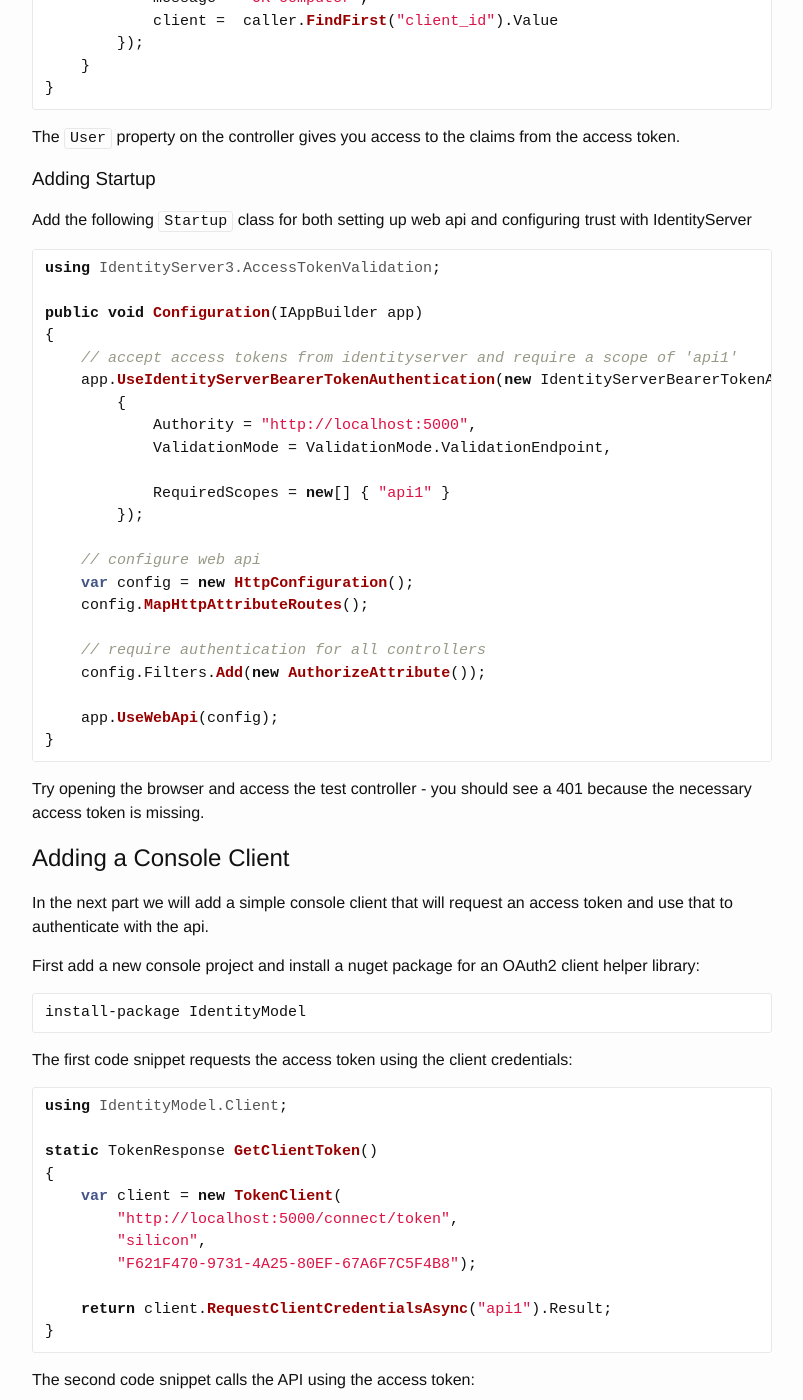
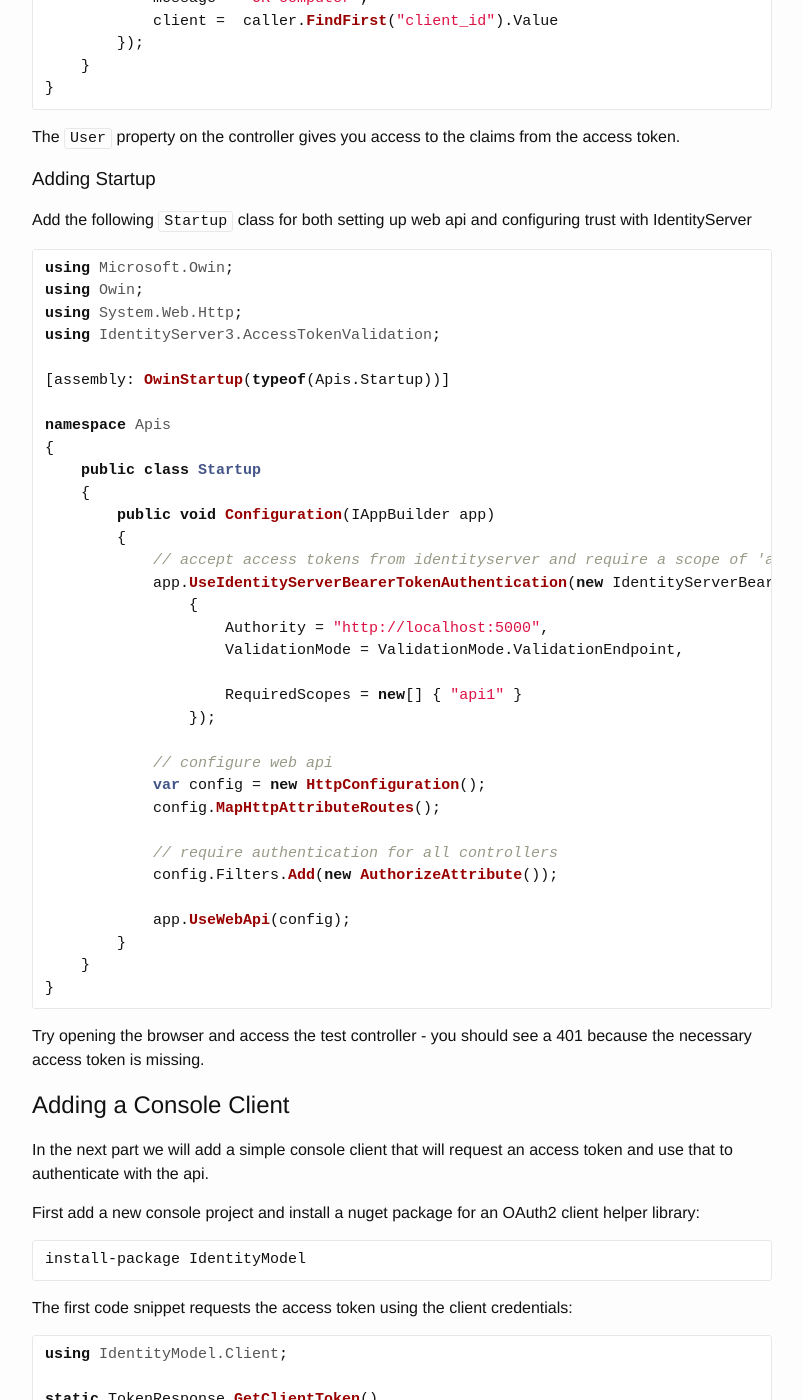
Before and after one commit to IdentityServer/Documentation, a Jekyll site: the page built from docsv2/overview/simplestOAuth.md, in a window 1280 px wide and 1400 px high, scrolled down 4457 px. Shown: the whole window, without its empty margins (238-1041 px from the left). Built offline with Jekyll 4.4.1, drawn with Linux system fonts in a browser that asks for light colours.

Commit message:
Correction of source snippet for simplestOAuth.html (#225)
Currently, the source code for the startup class misses some attribute, namespace and class definition.
For skilled programmers this won't be a big deal, but still this shoudl be consistent with other code snippets on the page.

````diff
--- a/docsv2/overview/simplestOAuth.md
+++ b/docsv2/overview/simplestOAuth.md
@@ -208,27 +208,38 @@
 Add the following `Startup` class for both setting up web api and configuring trust with IdentityServer
 
 ```csharp
+using Microsoft.Owin;
+using Owin;
+using System.Web.Http;
 using IdentityServer3.AccessTokenValidation;
 
-public void Configuration(IAppBuilder app)
+[assembly: OwinStartup(typeof(Apis.Startup))]
+
+namespace Apis
 {
-    // accept access tokens from identityserver and require a scope of 'api1'
-    app.UseIdentityServerBearerTokenAuthentication(new IdentityServerBearerTokenAuthenticationOptions
+    public class Startup
+    {
+        public void Configuration(IAppBuilder app)
         {
-            Authority = "http://localhost:5000",
-            ValidationMode = ValidationMode.ValidationEndpoint,
+            // accept access tokens from identityserver and require a scope of 'api1'
+            app.UseIdentityServerBearerTokenAuthentication(new IdentityServerBearerTokenAuthenticationOptions
+                {
+                    Authority = "http://localhost:5000",
+                    ValidationMode = ValidationMode.ValidationEndpoint,
 
-            RequiredScopes = new[] { "api1" }
-        });
+                    RequiredScopes = new[] { "api1" }
+                });
 
-    // configure web api
-    var config = new HttpConfiguration();
-    config.MapHttpAttributeRoutes();
+            // configure web api
+            var config = new HttpConfiguration();
+            config.MapHttpAttributeRoutes();
 
-    // require authentication for all controllers
-    config.Filters.Add(new AuthorizeAttribute());
+            // require authentication for all controllers
+            config.Filters.Add(new AuthorizeAttribute());
 
-    app.UseWebApi(config);
+            app.UseWebApi(config);
+        }
+    }
 }
 ```
 
````
